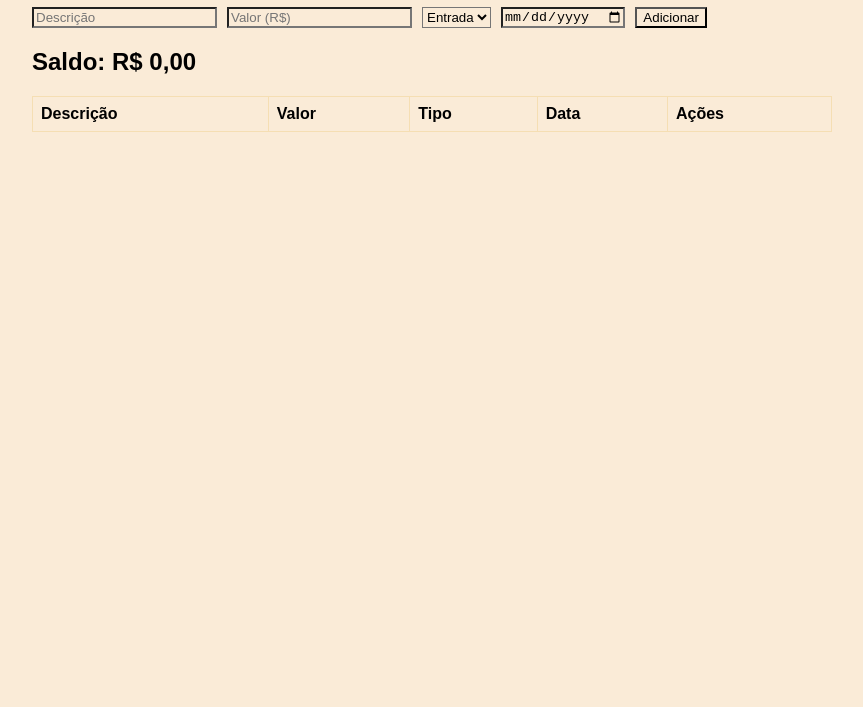
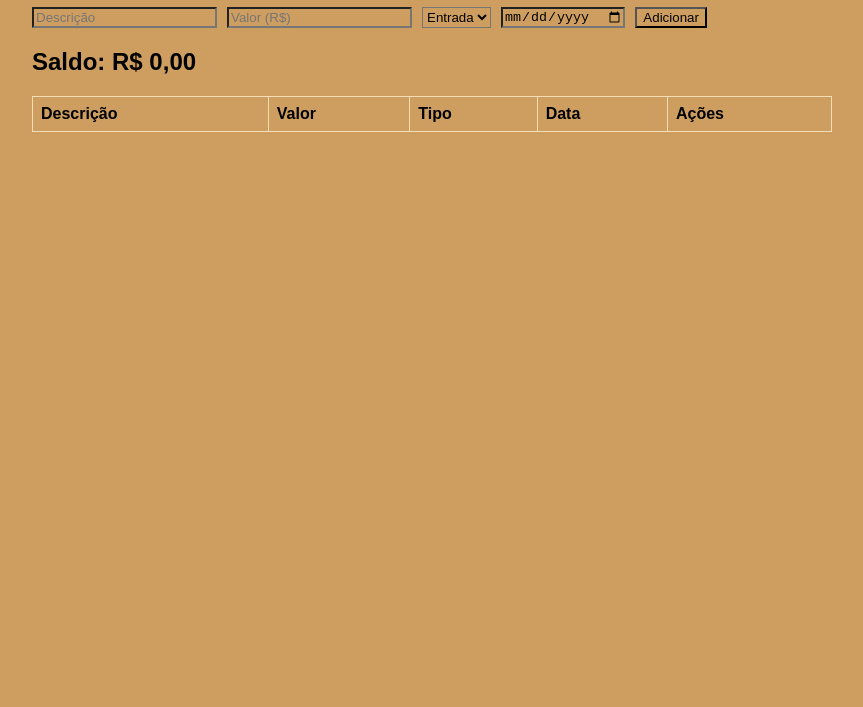
Before and after one commit to GilvanGuilherme/ProjetoFinalWeb02, a plain HTML site: page frontEnd/index.html in a window 1280 px wide. Shown: the part 93-800 px from the top of the page, without its empty margins (208-1071 px from the left). Drawn offline with Linux system fonts and the light colour scheme.

Commit message:
estou testando essa cor

```diff
--- a/frontEnd/style.css
+++ b/frontEnd/style.css
@@ -1,5 +1,5 @@
 * {
-  background-color: antiquewhite;
+  background-color: rgb(206, 158, 97);
 }
 body {
   font-family: Arial, sans-serif;
```
